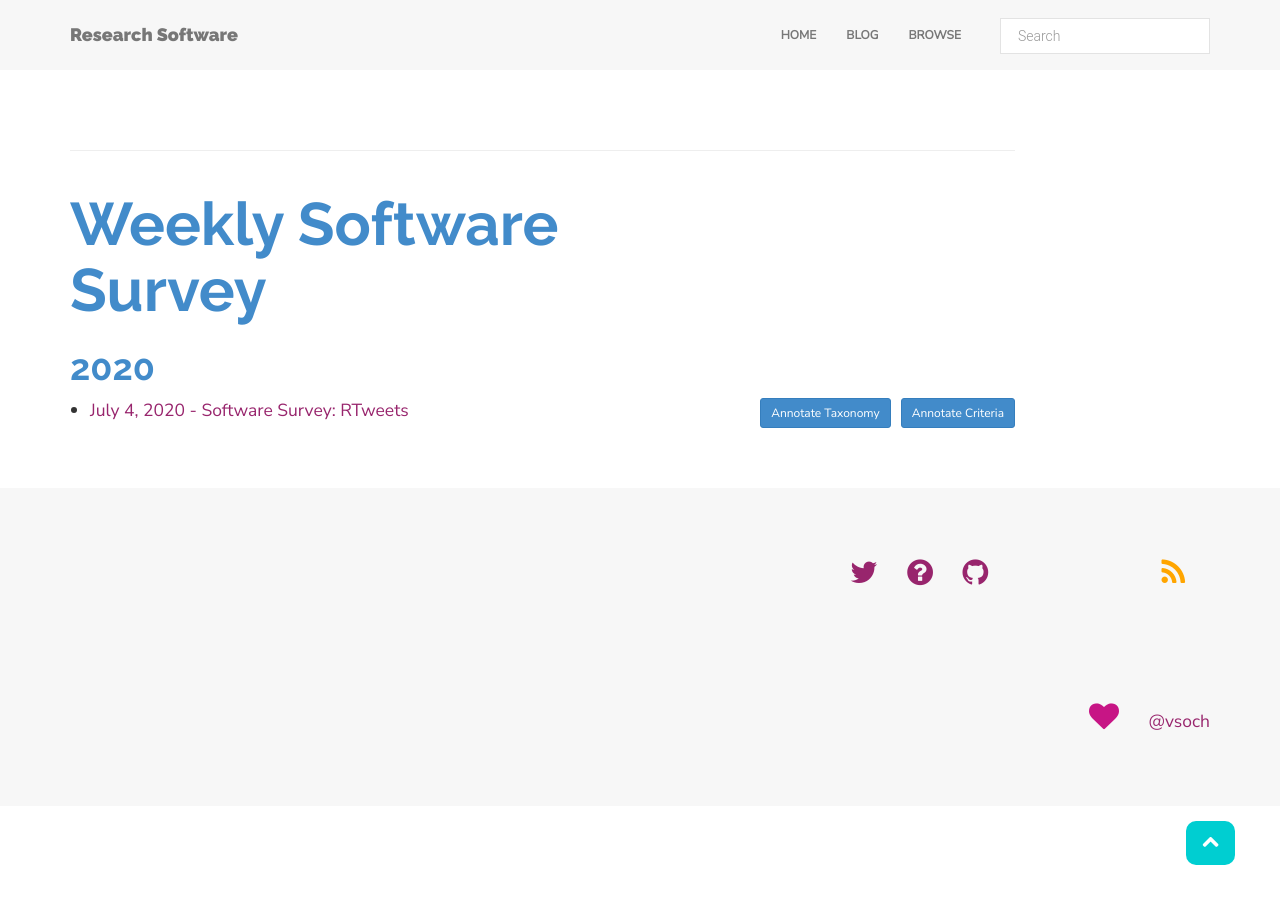
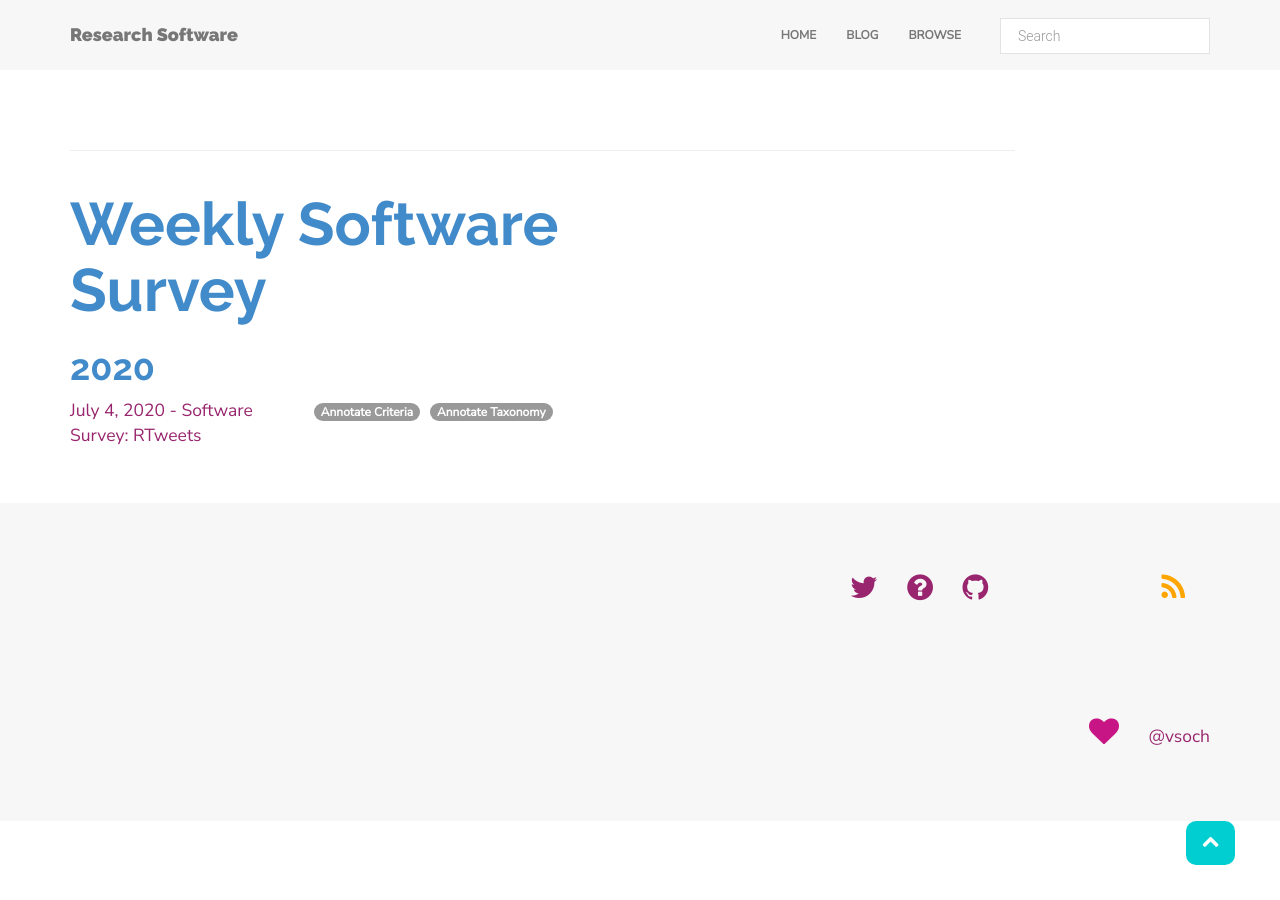
Before and after one commit to rseng/rseng, a Jekyll site: the page built from pages/software.html, in a window 1280 px wide. Built offline with Jekyll 4.4.1, drawn with Linux system fonts in a browser that asks for light colours; nearby versions of some CDN libraries.

Commit message:
fix up annotation view
Signed-off-by: vsoch <vsochat@stanford.edu>

```diff
--- a/pages/software.html
+++ b/pages/software.html
@@ -23,11 +23,15 @@ exclude_from_search: true
        {% if currentDate != myDate %}
            {% unless forloop.first %}</ul>{% endunless %}
            <h1 style="margin-top:20px; margin-bottom:10px">{{ currentDate }}</h1>
-           <ul>
+           <div class="row">
            {% assign myDate = currentDate %}
        {% endif %}
-       <li><a href="{{ site.baseurl }}{{ post.url }}"><span>{{ post.date | date: "%B %-d, %Y" }}</span> - {{ post.title }}</a> <a target="_blank" style="float:right; padding-left:10px" href="{{ post.annotate_criteria }}"><button class="btn btn-sm btn-primary">Annotate Criteria</button></a><a target="_blank" style="float:right" href="{{ post.annotate_taxonomy }}"><button class="btn btn-sm btn-primary">Annotate Taxonomy</button></a></li>
-       {% if forloop.last %}</ul>{% endif %}
+            <div class="col-md-3">
+               <a href="{{ site.baseurl }}{{ post.url }}"><span>{{ post.date | date: "%B %-d, %Y" }}</span> - {{ post.title }}</a></div>
+            <div class="col-md-9">
+<a target="_blank" style="padding-right:10px" href="{{ post.annotate_criteria }}"><span class="badge badge-info">Annotate Criteria</span></a><a target="_blank" href="{{ post.annotate_taxonomy }}"><span class="badge badge-info">Annotate Taxonomy</span></a>
+            </div>
+       {% if forloop.last %}</div>{% endif %}
    {% endfor %}
         </div>
     </div>
```
